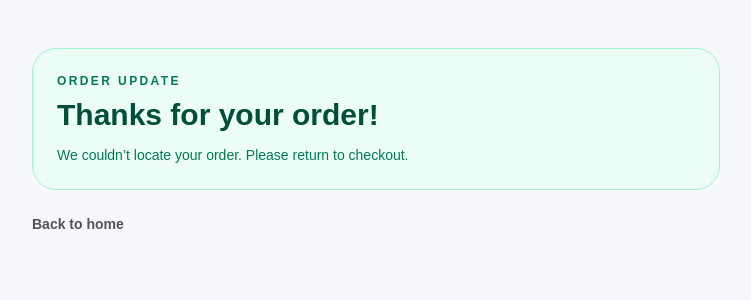
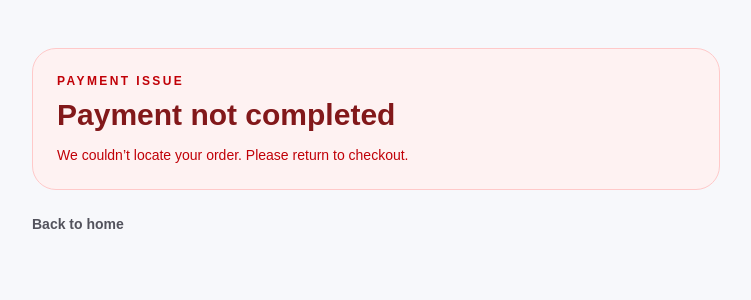
Before and after one commit to bishwo9898/dormside, a Next.js app: page /checkout/success in a window 1280 px wide. Shown: the top 300 px of the page, without its empty margins (264-1015 px from the left). Built offline with nearby package versions, Linux system fonts and the light colour scheme.

Commit message:
cashapp bug fix3/ message and color

```diff
--- a/src/app/checkout/success/page.tsx
+++ b/src/app/checkout/success/page.tsx
@@ -5,6 +5,7 @@ export const dynamic = "force-dynamic";
 
 export default function CheckoutSuccessPage() {
   const [message, setMessage] = useState("Checking payment status...");
+  const [status, setStatus] = useState<"success" | "error" | "info">("info");
 
   useEffect(() => {
     const params = new URLSearchParams(window.location.search);
@@ -13,6 +14,7 @@ export default function CheckoutSuccessPage() {
     const redirectStatus = params.get("redirect_status");
     const paymentIntentParam = params.get("payment_intent");
     if (method === "cash") {
+      setStatus("success");
       setMessage(
         fulfillment === "delivery"
           ? "Order placed! We’ll deliver your food soon."
@@ -22,6 +24,7 @@ export default function CheckoutSuccessPage() {
     }
 
     if (redirectStatus === "failed" || redirectStatus === "canceled") {
+      setStatus("error");
       setMessage(
         "Payment was not completed. Please return to checkout to try again.",
       );
@@ -33,11 +36,13 @@ export default function CheckoutSuccessPage() {
       const storedIntent = localStorage.getItem("dormside_payment_intent");
       const paymentIntentId = paymentIntentParam || storedIntent;
       if (!orderId) {
+        setStatus("error");
         setMessage("We couldn’t locate your order. Please return to checkout.");
         return;
       }
 
       if (!paymentIntentId) {
+        setStatus("error");
         setMessage(
           "We couldn’t verify your payment. Please return to checkout.",
         );
@@ -55,6 +60,7 @@ export default function CheckoutSuccessPage() {
       });
 
       if (!response.ok) {
+        setStatus("error");
         setMessage(
           "Payment not confirmed. Please return to checkout to try again.",
         );
@@ -64,6 +70,7 @@ export default function CheckoutSuccessPage() {
       localStorage.removeItem("dormside_cart");
       localStorage.removeItem("dormside_order_id");
       localStorage.removeItem("dormside_payment_intent");
+      setStatus("success");
       setMessage("Payment confirmed. We’re preparing your order now.");
     };
 
@@ -73,12 +80,36 @@ export default function CheckoutSuccessPage() {
   return (
     <div className="min-h-screen bg-[#f7f8fb] text-zinc-900">
       <div className="mx-auto flex w-full max-w-3xl flex-col gap-6 px-6 py-12 sm:px-10">
-        <div className="rounded-3xl border border-emerald-200 bg-emerald-50 p-6 text-emerald-700">
+        <div
+          className={`rounded-3xl border p-6 text-sm ${
+            status === "error"
+              ? "border-red-200 bg-red-50 text-red-700"
+              : status === "success"
+                ? "border-emerald-200 bg-emerald-50 text-emerald-700"
+                : "border-amber-200 bg-amber-50 text-amber-700"
+          }`}
+        >
           <p className="text-xs font-semibold uppercase tracking-[0.2em]">
-            Order update
+            {status === "error"
+              ? "Payment issue"
+              : status === "success"
+                ? "Order update"
+                : "Payment status"}
           </p>
-          <h1 className="mt-2 text-3xl font-semibold text-emerald-900">
-            Thanks for your order!
+          <h1
+            className={`mt-2 text-3xl font-semibold ${
+              status === "error"
+                ? "text-red-900"
+                : status === "success"
+                  ? "text-emerald-900"
+                  : "text-amber-900"
+            }`}
+          >
+            {status === "error"
+              ? "Payment not completed"
+              : status === "success"
+                ? "Thanks for your order!"
+                : "Checking payment"}
           </h1>
           <p className="mt-3 text-sm">{message}</p>
         </div>
```
